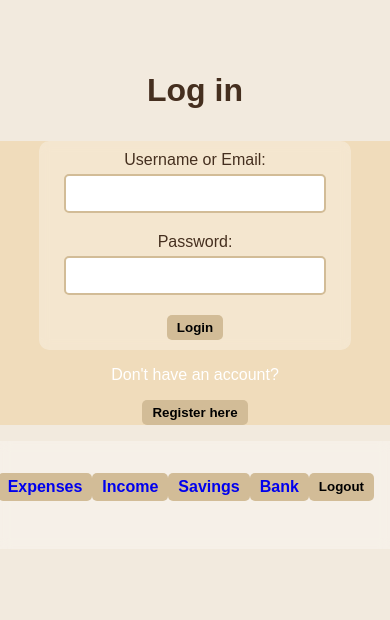
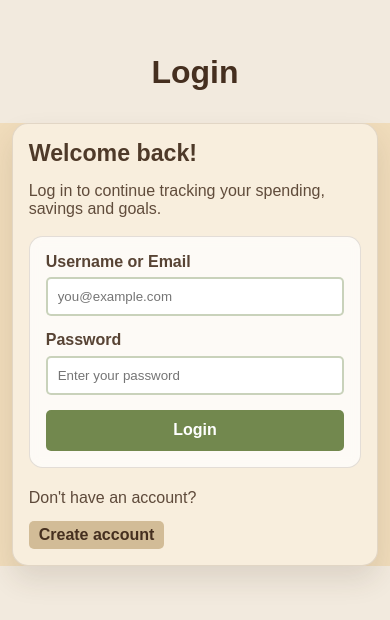
Before and after one commit to maliafecteau/tracking_app, a React app in the folder frontend/: page /login in a window 390 px wide. Shown: the part 120-740 px from the top of the page. Built offline with nearby package versions, Linux system fonts and the light colour scheme; the HTML template or start-up script is replaced by a standard one.

Commit message:
Login Page frontend + register page frontend

```diff
--- a/frontend/src/index.css
+++ b/frontend/src/index.css
@@ -257,7 +257,7 @@ input[type="text"], input[type="password"], input[type="email"], input[type="num
   padding: 10px;
   border: 2px solid rgb(210, 188, 151);
   border-radius: 5px;
-  width: 90%;
+  width: 35%;
 }
 
 table {
@@ -310,3 +310,140 @@ table th, table td {
   height: 100%;
   padding: 5%;
 }
+
+.login-page {
+  width: min(540px, 92%);
+  min-height: 580px;
+  margin: 0 auto;
+  display: flex;
+  flex-direction: column;
+  align-items: stretch;
+  gap: 0.9rem;
+  text-align: left;
+  padding: 1.5rem;
+  border-radius: 1rem;
+  background: rgba(255, 255, 255, 0.5);
+  border: 1px solid rgba(69, 47, 31, 0.12);
+  box-shadow: 0 14px 28px rgba(69, 47, 31, 0.12);
+}
+
+.login-kicker {
+  text-transform: uppercase;
+  letter-spacing: 0.08em;
+  font-weight: 700;
+  font-size: 0.78rem;
+  color: rgba(69, 47, 31, 0.75);
+  text-align: left;
+}
+
+.login-title {
+  font-size: 1.65rem;
+  line-height: 1.2;
+  color: rgba(69, 47, 31, 0.95);
+  text-align: left;
+  padding: 0;
+}
+
+.login-copy {
+  color: rgba(69, 47, 31, 0.85);
+  text-align: left;
+  margin-bottom: 0.2rem;
+}
+
+.login-form {
+  width: 100%;
+  display: flex;
+  flex-direction: column;
+  align-items: stretch;
+  gap: 0.95rem;
+  padding: 1rem;
+  border-radius: 0.85rem;
+  background-color: rgba(255, 255, 255, 0.72);
+  border: 1px solid rgba(69, 47, 31, 0.14);
+}
+
+.login-field {
+  align-items: stretch;
+  gap: 0.4rem;
+}
+
+.login-field label {
+  font-weight: 700;
+  color: rgba(69, 47, 31, 0.9);
+}
+
+.login-form input[type="text"],
+.login-form input[type="password"],
+.login-form input[type="email"] {
+  width: 100%;
+  border: 2px solid rgba(114, 136, 78, 0.38);
+  background: rgba(255, 255, 255, 0.95);
+}
+
+.login-form input[type="text"]:focus,
+.login-form input[type="password"]:focus,
+.login-form input[type="email"]:focus {
+  outline: none;
+  border-color: rgb(114, 136, 78);
+  box-shadow: 0 0 0 3px rgba(114, 136, 78, 0.2);
+}
+
+.login-submit {
+  width: 100%;
+  padding: 0.72rem 1rem;
+  font-size: 1rem;
+  background-color: rgb(114, 136, 78);
+  color: white;
+}
+
+.login-submit:hover:enabled {
+  background-color: rgb(98, 118, 66);
+}
+
+.login-submit:disabled {
+  cursor: wait;
+  opacity: 0.8;
+}
+
+.login-error {
+  width: 100%;
+  text-align: left;
+  padding: 0.6rem 0.75rem;
+  border-radius: 0.5rem;
+  background-color: rgba(133, 28, 28, 0.11);
+  color: rgb(133, 28, 28);
+  font-weight: 600;
+}
+
+.login-register-copy {
+  margin-top: auto;
+  padding-top: 0.4rem;
+  text-align: left;
+  color: rgba(69, 47, 31, 0.86);
+}
+
+.login-register-btn {
+  align-self: flex-start;
+  background-color: rgb(210, 188, 151);
+  color: #452F1F;
+}
+
+.login-register-btn:hover {
+  background-color: rgb(195, 171, 133);
+}
+
+@media (max-width: 640px) {
+  .login-page {
+    width: 94%;
+    min-height: auto;
+    padding: 1rem;
+  }
+
+  .login-form {
+    min-height: auto;
+  }
+
+  .login-title {
+    font-size: 1.45rem;
+  }
+}
--- a/frontend/src/pages/login.jsx
+++ b/frontend/src/pages/login.jsx
@@ -1,15 +1,19 @@
 import { useState } from 'react'
-import { useNavigate } from 'react-router-dom'
+import { Link, useNavigate } from 'react-router-dom'
 import Base from './base'
 
 // login form that sends creds to the backend api
 export default function Login() {
   const [error, setError] = useState('')
+  const [isSubmitting, setIsSubmitting] = useState(false)
   const navigate = useNavigate()
 
   async function handleSubmit(event) {
     event.preventDefault()
+    if (isSubmitting) return
+
     setError('')
+    setIsSubmitting(true)
 
     const formData = new FormData(event.currentTarget)
     const payload = {
@@ -17,6 +21,7 @@ export default function Login() {
       password: formData.get('password'),
     }
 
+    try {
       const response = await fetch('/api/auth/login', {
         method: 'POST',
         headers: {
@@ -34,26 +39,54 @@ export default function Login() {
       }
 
       setError(data.error || 'Login failed. Please try again.')
+    } catch {
+      setError('Unable to connect. Please try again in a moment.')
+    } finally {
+      setIsSubmitting(false)
+    }
   }
 
   return (
-    <Base title="Login" header="Log in">
-      <form onSubmit={handleSubmit}>
-        <div className="form-group">
-          <label htmlFor="username">Username or Email:</label>
-          <input type="text" id="username" name="username" required />
+    <Base title="Login" header="Login" showNav={false}>
+      <section className="login-page">
+        <h2 className="login-title">Welcome back!</h2>
+        <p className="login-copy">Log in to continue tracking your spending, savings and goals.</p>
+
+        <form className="login-form" onSubmit={handleSubmit}>
+          <div className="form-group login-field">
+            <label htmlFor="username">Username or Email</label>
+            <input
+              type="text"
+              id="username"
+              name="username"
+              placeholder="you@example.com"
+              autoComplete="username"
+              required
+            />
           </div>
-        <div className="form-group">
-          <label htmlFor="password">Password:</label>
-          <input type="password" id="password" name="password" required />
+
+          <div className="form-group login-field">
+            <label htmlFor="password">Password</label>
+            <input
+              type="password"
+              id="password"
+              name="password"
+              placeholder="Enter your password"
+              autoComplete="current-password"
+              required
+            />
           </div>
-        <button type="submit">Login</button>
+
+          <button className="login-submit" type="submit" disabled={isSubmitting}>
+            {isSubmitting ? 'Signing in...' : 'Login'}
+          </button>
+
+          {error && <p className="form-error login-error">{error}</p>}
         </form>
-      {error && <p className="form-error">{error}</p>}
-      <p>Don't have an account?</p>
-      <a href="/register">
-        <button type="button">Register here</button>
-      </a>
+
+        <p className="login-register-copy">Don't have an account?</p>
+        <Link to="/register" className="btn login-register-btn">Create account</Link>
+      </section>
     </Base>
   )
 }
--- a/frontend/src/pages/register.jsx
+++ b/frontend/src/pages/register.jsx
@@ -1,15 +1,19 @@
 import { useState } from 'react'
-import { useNavigate } from 'react-router-dom'
+import { Link, useNavigate } from 'react-router-dom'
 import Base from './base'
 
 // registration form that posts user info to auth api
 export default function Register() {
   const [error, setError] = useState('')
+  const [isSubmitting, setIsSubmitting] = useState(false)
   const navigate = useNavigate()
 
   async function handleSubmit(event) {
     event.preventDefault()
+    if (isSubmitting) return
+
     setError('')
+    setIsSubmitting(true)
 
     const formData = new FormData(event.currentTarget)
     const payload = {
@@ -18,6 +22,7 @@ export default function Register() {
       password: formData.get('password'),
     }
 
+    try {
       const response = await fetch('/api/auth/register', {
         method: 'POST',
         headers: {
@@ -35,48 +40,68 @@ export default function Register() {
       }
 
       setError(data.error || 'Registration failed. Please try again.')
+    } catch {
+      setError('Unable to connect. Please try again in a moment.')
+    } finally {
+      setIsSubmitting(false)
+    }
   }
 
   return (
-    <Base title="Register" header="Create an Account">
-      <form onSubmit={handleSubmit}>
-        <div className="form-group">
-          <label htmlFor="name">Full Name *</label>
+    <Base title="Register" header="Create Your Account" showNav={false}>
+      <section className="login-page">
+
+        <h2 className="login-title">Welcome!</h2>
+        <p className="login-copy">Set up your profile and start tracking your money goals.</p>
+
+        <form className="login-form" onSubmit={handleSubmit}>
+          <div className="form-group login-field">
+            <label htmlFor="name">Full Name</label>
           <input
             type="text"
             id="name"
             name="name"
             placeholder="Enter your full name"
+            autoComplete="name"
             required
           />
           </div>
-        <div className="form-group">
-          <label htmlFor="email">Email Address *</label>
+
+          <div className="form-group login-field">
+            <label htmlFor="email">Email Address</label>
           <input
             type="email"
             id="email"
             name="email"
             placeholder="Enter your email"
+            autoComplete="email"
             required
           />
           </div>
-        <div className="form-group">
-          <label htmlFor="password">Password *</label>
+
+          <div className="form-group login-field">
+            <label htmlFor="password">Password</label>
           <input
             type="password"
             id="password"
             name="password"
             placeholder="Enter a password (min 6 characters)"
+            autoComplete="new-password"
+            minLength={6}
             required
           />
           </div>
-        <button type="submit">Register</button>
+
+          <button className="login-submit" type="submit" disabled={isSubmitting}>
+            {isSubmitting ? 'Creating account...' : 'Create account'}
+          </button>
+
+          {error && <p className="form-error login-error">{error}</p>}
         </form>
-      {error && <p className="form-error">{error}</p>}
-      <p>Already have an account?</p>
-      <a href="/login">
-        <button type="button">Login here</button>
-      </a>
+
+        <p className="login-register-copy">Already have an account?</p>
+        <Link to="/login" className="btn login-register-btn">Sign in</Link>
+      </section>
     </Base>
   )
 }
```
Lines whose indentation alone changed are shown as unchanged.
